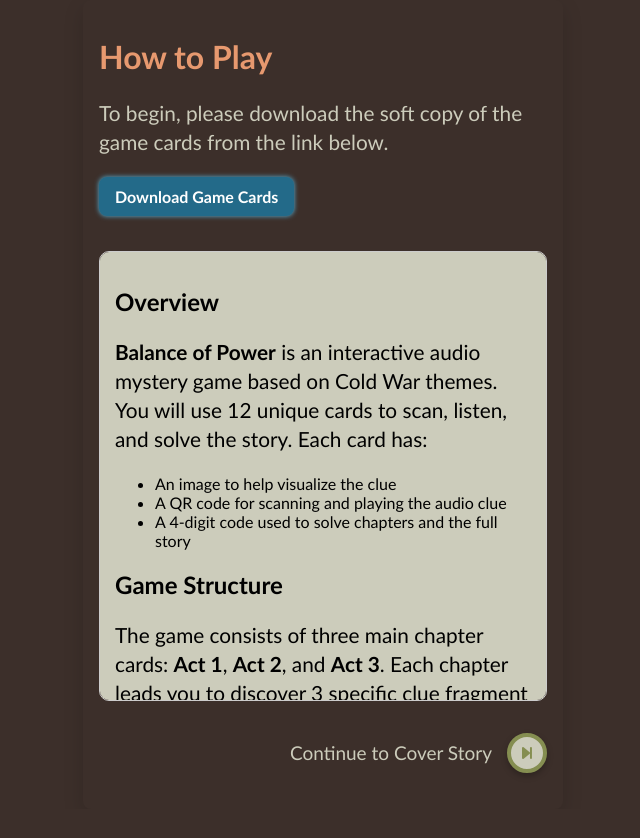
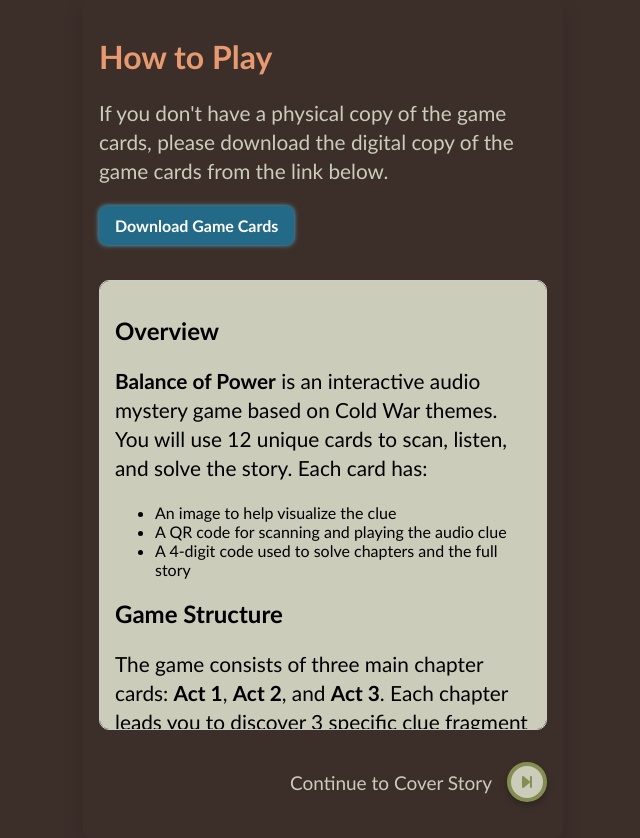
Before and after one commit to awsactivators/balance-of-power-game, a plain HTML site: page index.html in a window 1280 px wide. Shown: the whole page, without its empty margins (317-957 px from the left). Before the commit the page ends 809 px from the top, so only its background shows below. Drawn offline with Linux system fonts and the light colour scheme.

Commit message:
Fix card download instruction

```diff
--- a/index.html
+++ b/index.html
@@ -18,7 +18,7 @@
 
     <!-- Download button -->
     <div class="download-section">
-      <p>To begin, please download the soft copy of the game cards from the link below.</p>
+      <p>If you don't have a physical copy of the game cards, please download the digital copy of the game cards from the link below.</p>
       <a href="https://drive.google.com/drive/folders/1nYr5LffyV6Mp8g6esrk53YLHTaBvTfaw?usp=sharing" target="_blank" class="download-btn">Download Game Cards</a>
     </div>
 
```
